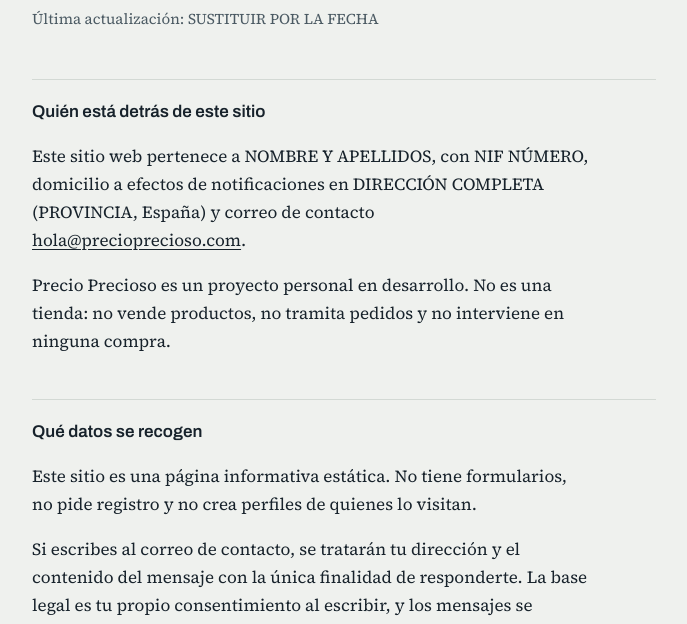
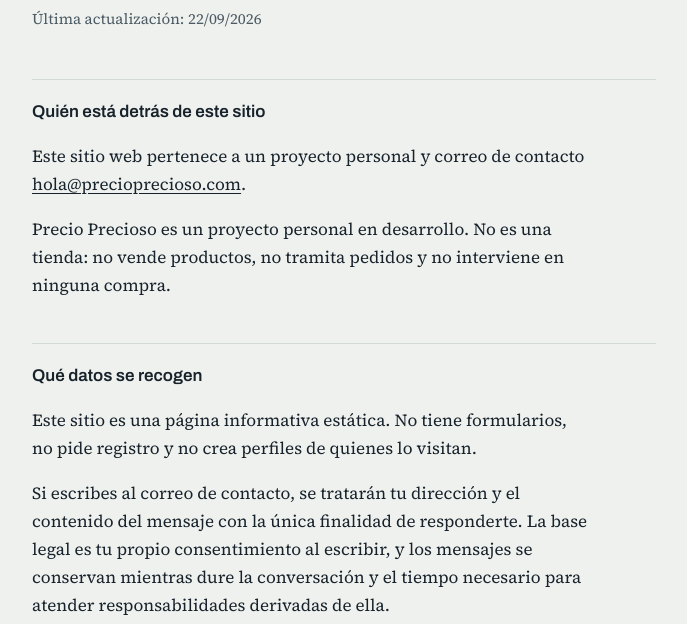
Before and after one commit to mmloureiro/web-precio-precioso, a plain HTML site: page public/legal.html in a window 1280 px wide. Shown: the part 174-798 px from the top of the page, without its empty margins (296-983 px from the left). Drawn offline with Linux system fonts and the light colour scheme.

Commit message:
fix: cambio en legal

```diff
--- a/public/legal.html
+++ b/public/legal.html
@@ -79,11 +79,11 @@
   <p class="brand"><a href="/">Precio Precioso</a></p>
 
   <h1>Aviso legal y privacidad</h1>
-  <p class="updated">Última actualización: SUSTITUIR POR LA FECHA</p>
+  <p class="updated">Última actualización: 22/09/2026</p>
 
   <section>
     <h2>Quién está detrás de este sitio</h2>
-    <p>Este sitio web pertenece a NOMBRE Y APELLIDOS, con NIF NÚMERO, domicilio a efectos de notificaciones en DIRECCIÓN COMPLETA (PROVINCIA, España) y correo de contacto <a href="mailto:hola@precioprecioso.com">hola@precioprecioso.com</a>.</p>
+    <p>Este sitio web pertenece a un proyecto personal y correo de contacto <a href="mailto:hola@precioprecioso.com">hola@precioprecioso.com</a>.</p>
     <p>Precio Precioso es un proyecto personal en desarrollo. No es una tienda: no vende productos, no tramita pedidos y no interviene en ninguna compra.</p>
   </section>
 
```
